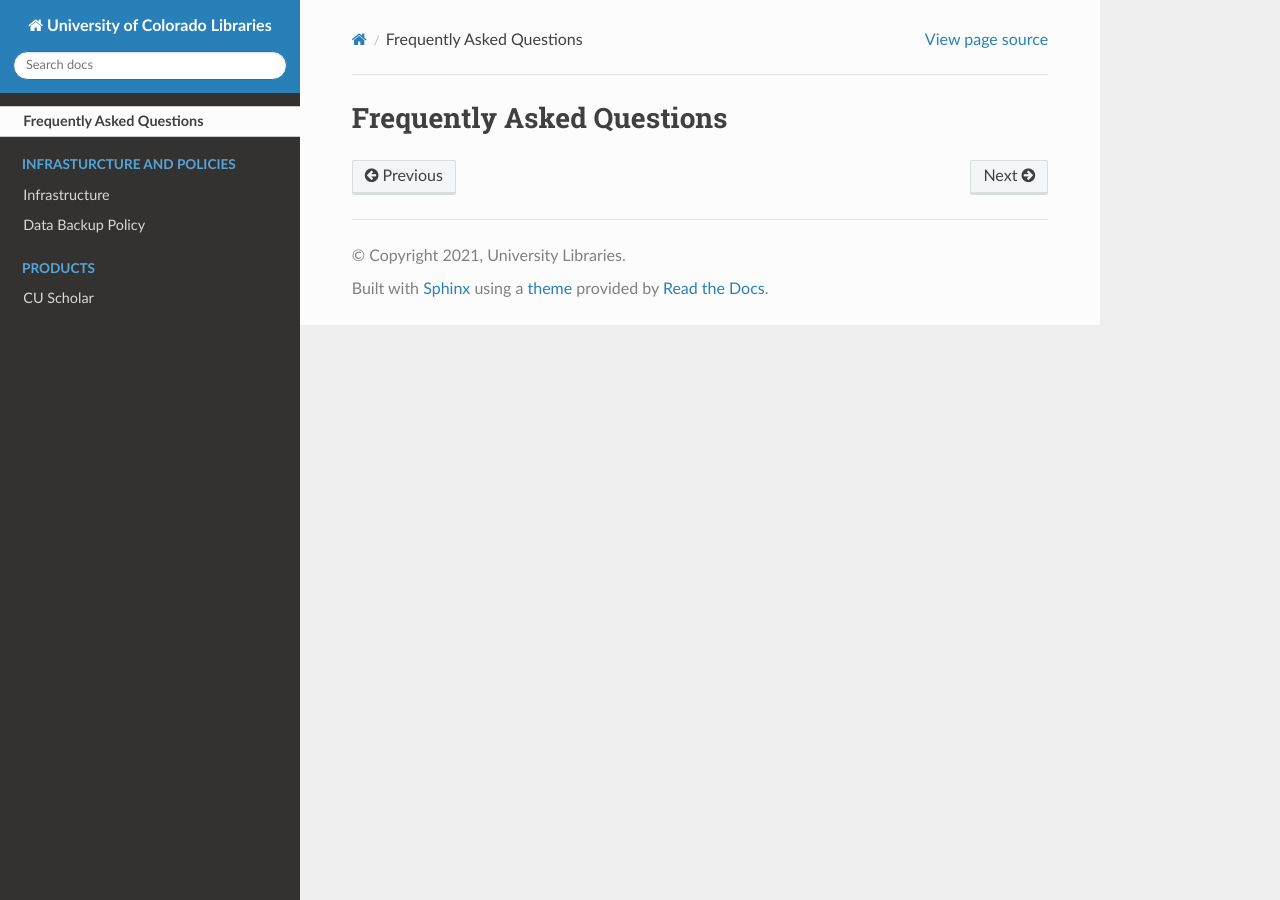
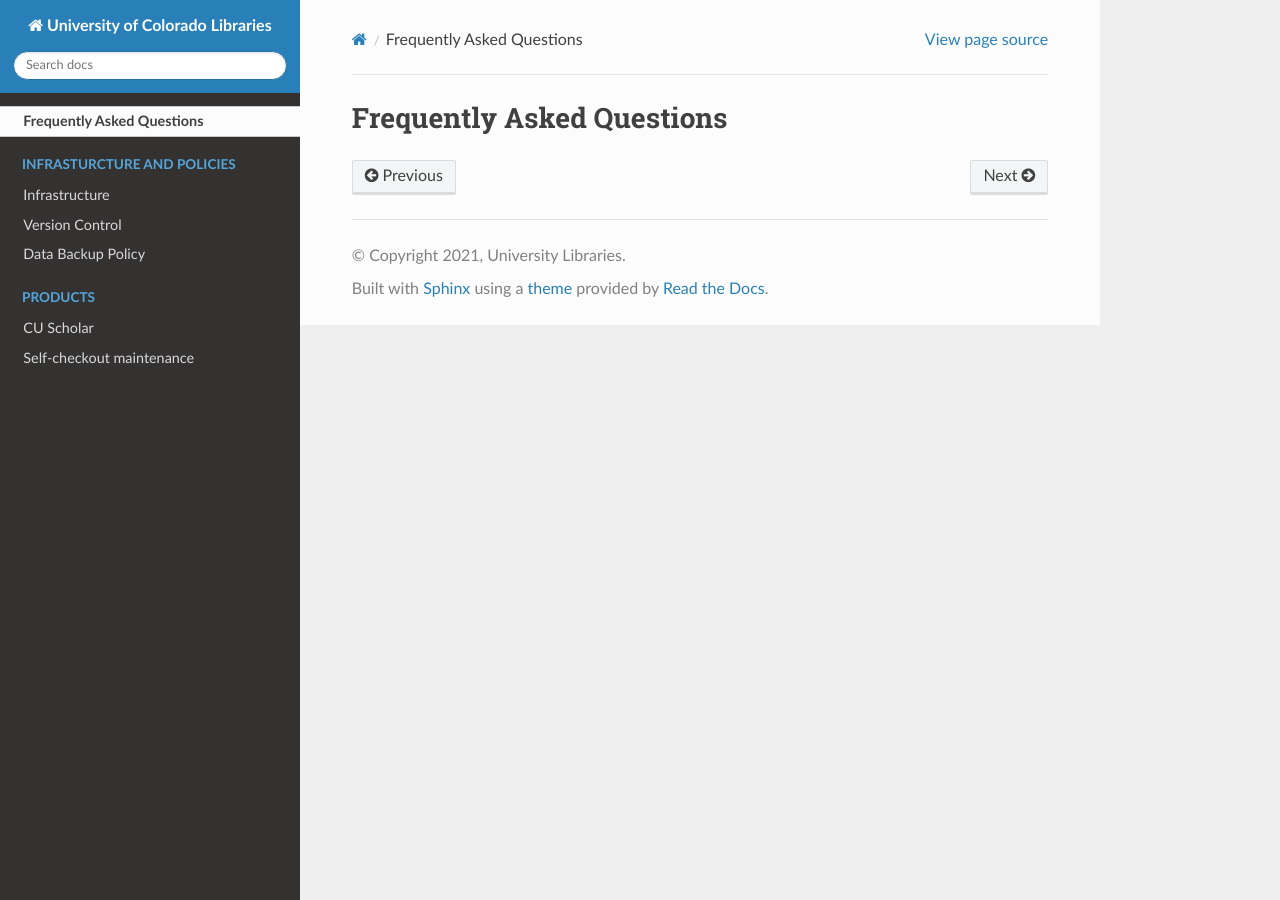
Before and after one commit to culibraries/documentation, a Sphinx documentation site: the page built from docs/faq.md, in a window 1280 px wide. Built offline with Sphinx 7.4.7 and the Read the Docs theme 2.0.0, drawn with Linux system fonts in a browser that asks for light colours; pages that are not in the unit, such as notebooks, are missing from menus.

Commit message:
added pages

```diff
--- a/docs/index.rst
+++ b/docs/index.rst
@@ -22,7 +22,7 @@ Table of Contents
    :caption: Infrasturcture and Policies
 
    policies/infrastructure/infrastructure
-   policies/version-control
+   policies/version-control/version-control
    policies/backup
 
 .. toctree::
```
Also changed, not shown: other parts of docs/index.rst (+1 -0 lines).
